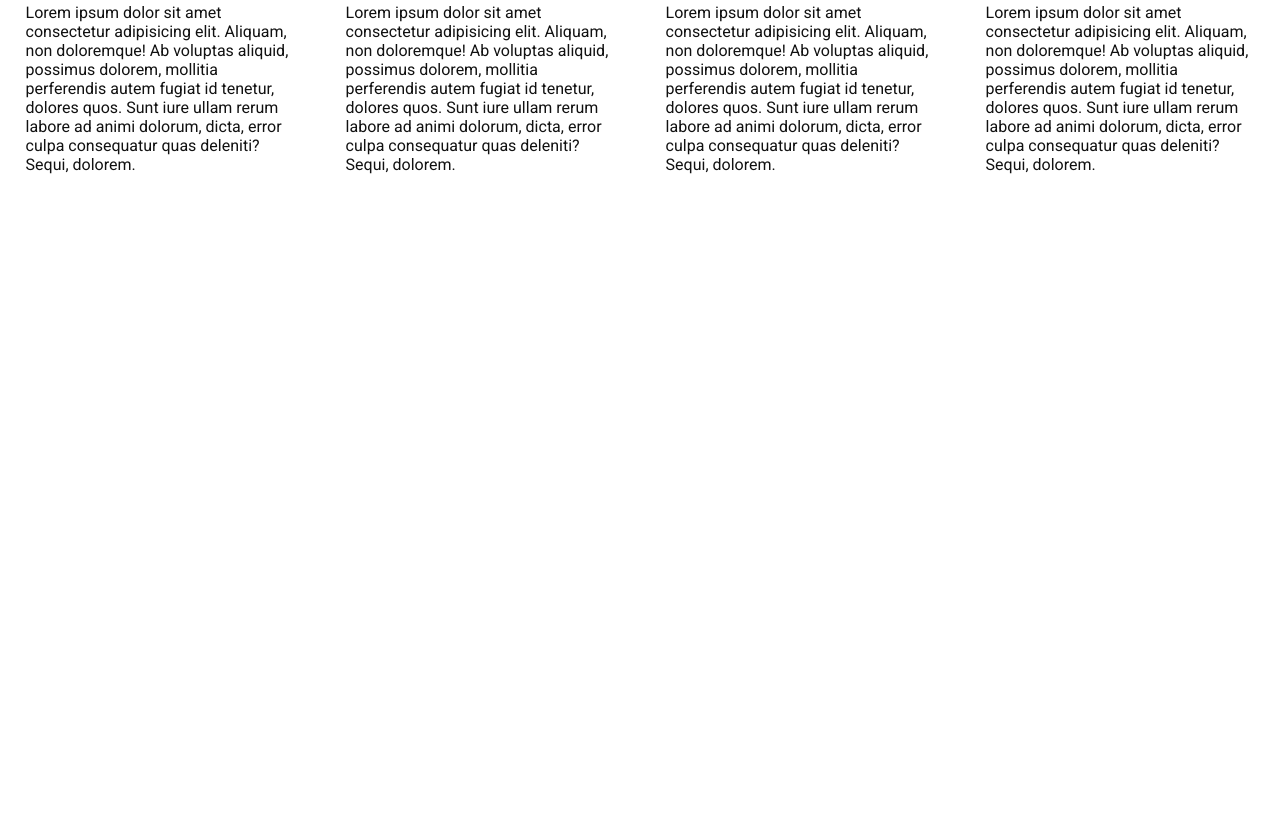
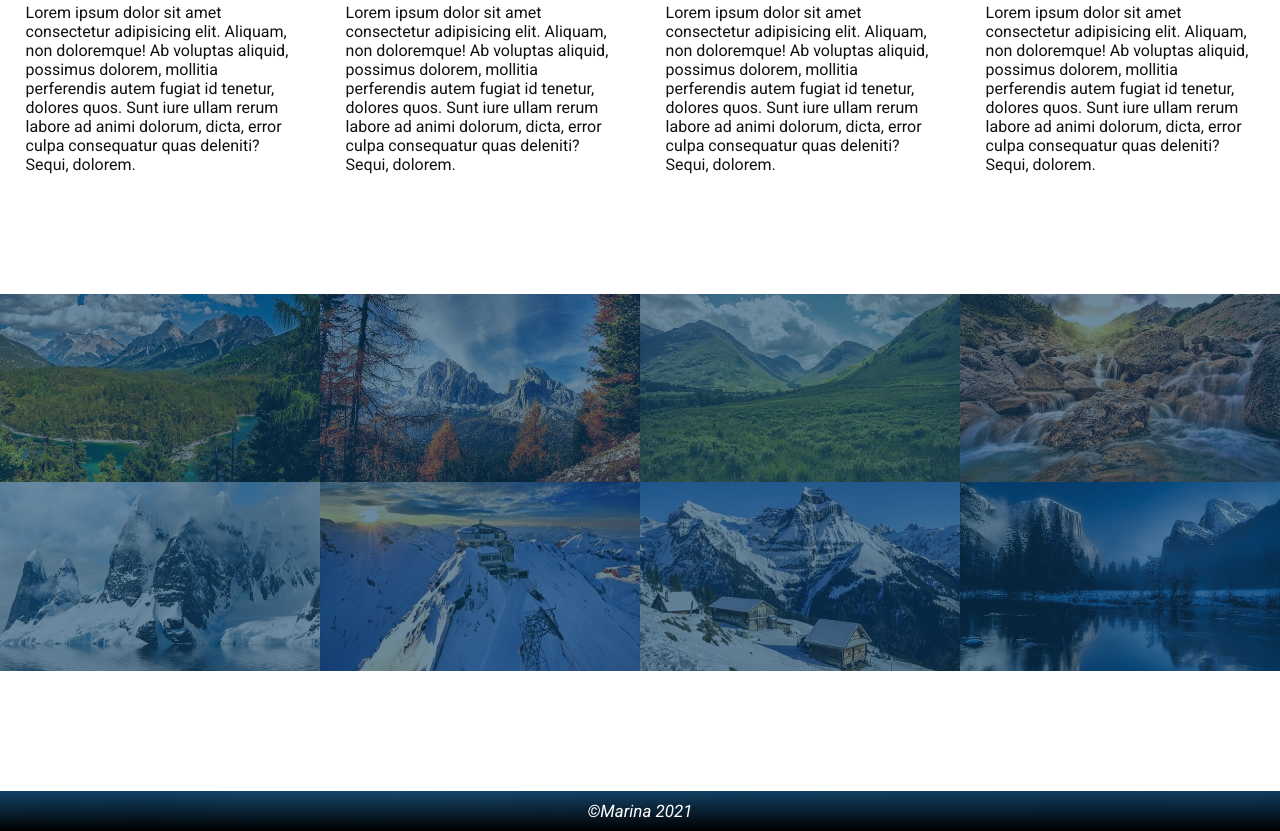
Before and after one commit to marinasukovic/heaven-mountains, a plain HTML site: page index.html in a window 1280 px wide. Shown: the part 2226-3057 px from the top of the page. Before the commit the page ends 2520 px from the top, so only its background shows below. Drawn offline with nearby package versions, Linux system fonts and the light colour scheme.

Commit message:
Animated gallery changes

```diff
--- a/index.html
+++ b/index.html
@@ -93,11 +93,24 @@
                 <p>Lorem ipsum dolor sit amet consectetur adipisicing elit. Aliquam, non doloremque! Ab voluptas aliquid, possimus dolorem, mollitia perferendis autem fugiat id tenetur, dolores quos. Sunt iure ullam rerum labore ad animi dolorum, dicta, error culpa consequatur quas deleniti? Sequi, dolorem.</p>
             </div>
     </section>
-
+    <section class="gallery-section" id="gallery">
+        <div><img src="/img/img7.jpg" alt="mountain gallery-image1"></div>
+        <div><img src="/img/img8.jpg" alt="mountain gallery-image2"></div>
+        <div><img src="/img/img9.jpg" alt="mountain gallery-image3"></div>
+        <div><img src="/img/img10.jpg" alt="mountain gallery-image4"></div>
+        <div><img src="/img/img11.jpg" alt="mountain gallery-image5"></div>
+        <div><img src="/img/img12.jpg" alt="mountain gallery-image6"></div>
+        <div><img src="/img/img13.jpg" alt="mountain gallery-image7"></div>
+        <div><img src="/img/img14.jpg" alt="mountain gallery-image8"></div>
+    </section>
+    <footer>
+        <p>&copy;Marina 2021</p>
+    </footer>
     <script
         src="https://code.jquery.com/jquery-3.5.1.min.js"
         integrity="sha256-9/aliU8dGd2tb6OSsuzixeV4y/faTqgFtohetphbbj0="
         crossorigin="anonymous"></script>
         <script src="js/script.js"></script>
+
 </body>
 </html>
--- a/style/style.css
+++ b/style/style.css
@@ -301,3 +301,40 @@ video {
     border-left:4px solid #ff0000;
     color:#0a3d62;
 }
+/*footer*/
+footer{
+    height:5vh;
+    display:flex;
+    justify-content: center;
+    align-items: center;
+    text-align:center;
+    background:linear-gradient(rgba(10,61,98,0.8),rgba(0,0,0,1)),url(../img/img2.jpg);
+    color:#fff;
+    font-size: 17px;
+    font-style: italic;
+}
+/*------------------------------
+           Gallery
+------------------------------*/
+.gallery-section{
+    display:flex;
+    margin-bottom: 120px;
+    width:100%;
+    flex-wrap: wrap;
+}
+.gallery-section div{
+    overflow:hidden;
+    cursor:pointer;
+    background-color: #0a3d62;
+    flex:1 0 25%
+}
+.gallery-section img{
+    height:100%;
+    width:100%;
+    opacity:.4;
+    transition: all .5s ease-in-out;
+}
+.gallery-section img:hover{
+    opacity:1;
+    transform:scale(1.2);
+}
```
